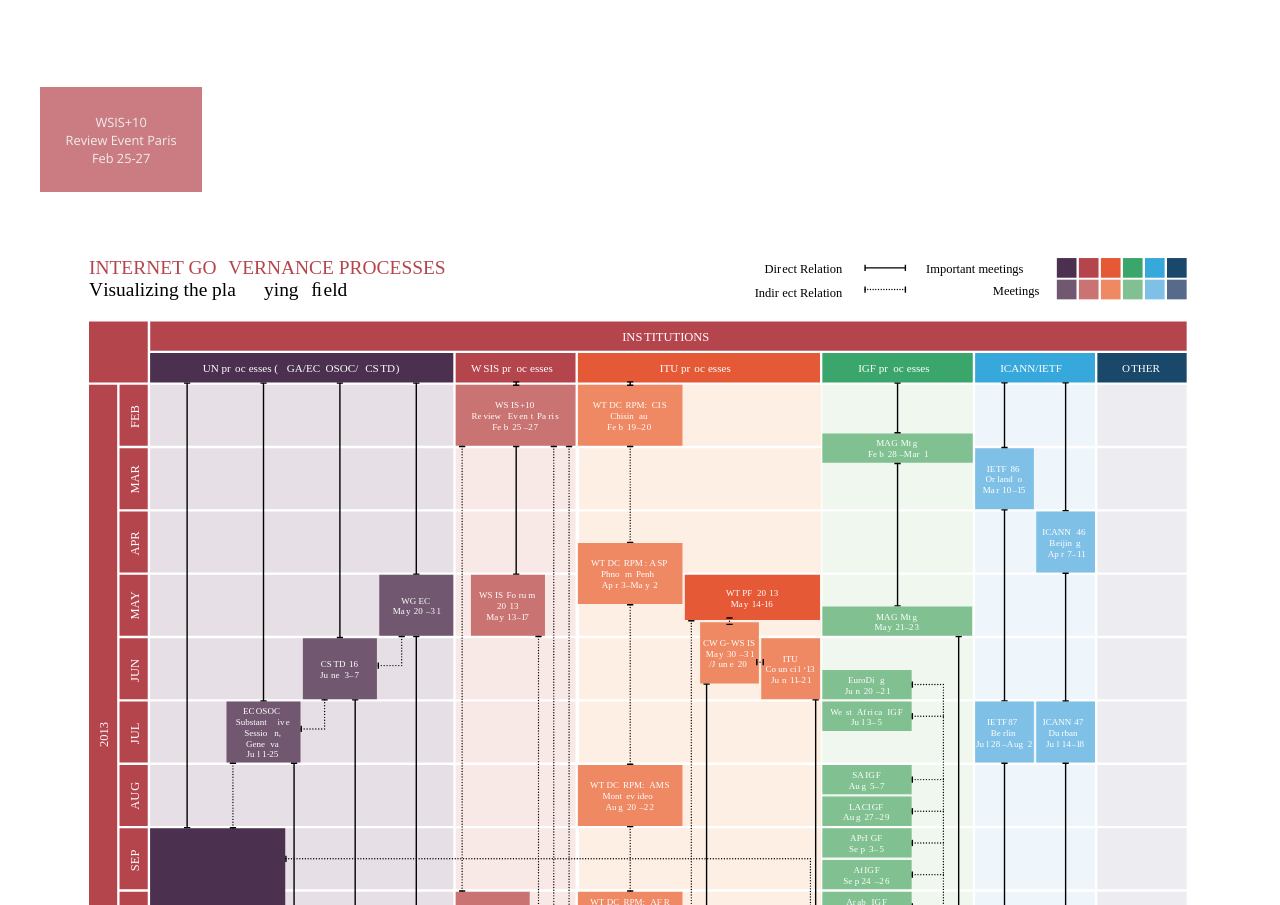
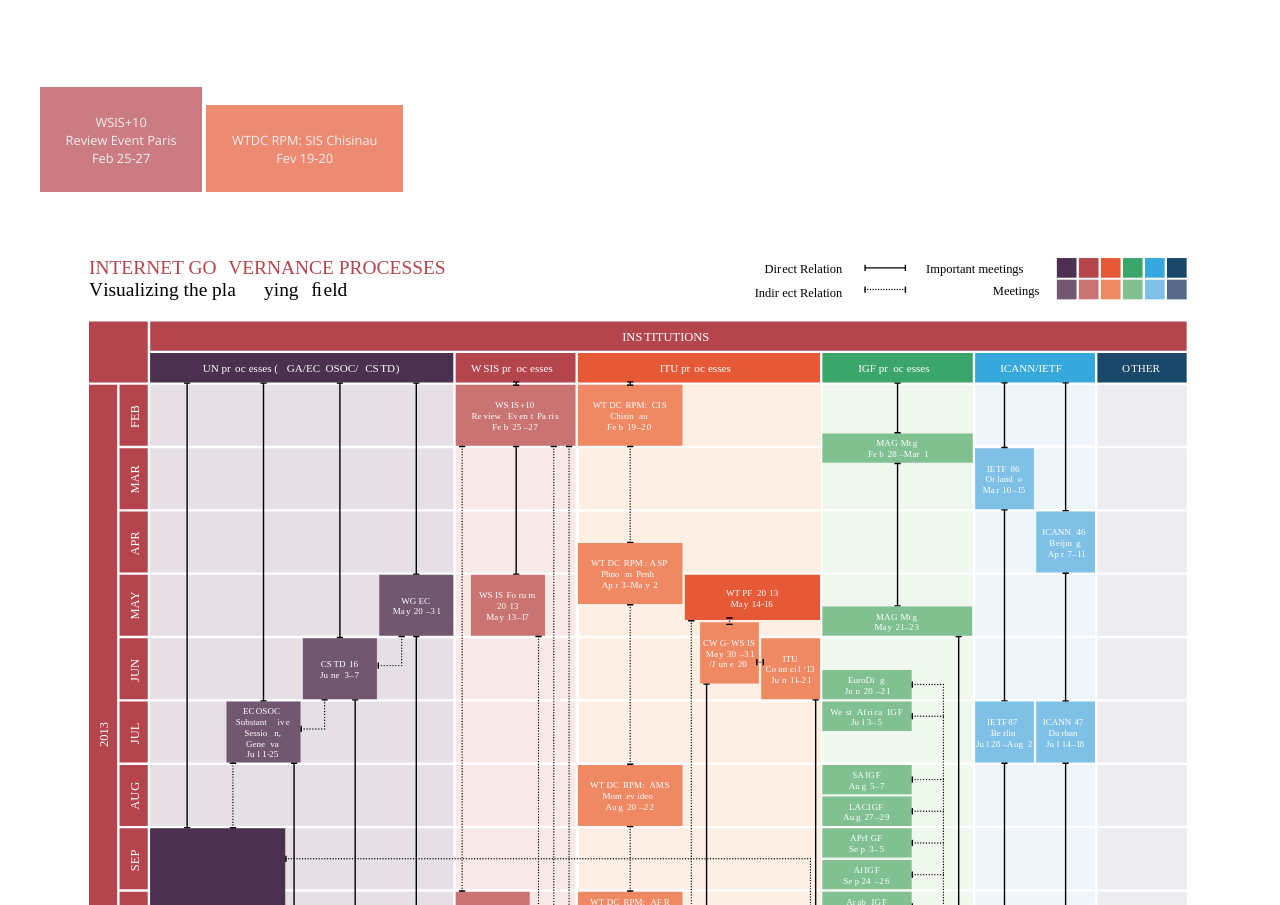
Before and after one commit to israelst/Internet-Governance-Timeline, a plain HTML site: page index.html in a window 1280 px wide. Shown: the part 3808-4713 px from the top of the page. Drawn offline with nearby package versions, Linux system fonts and the light colour scheme.

Commit message:
Add an ITU event

```diff
--- a/index.html
+++ b/index.html
@@ -56,6 +56,7 @@
         </ol>
         <ul class="events">
             <li class='wsis event'><div class='name'>WSIS+10</div>Review Event Paris<div class='date'>Feb 25-27</div></li>
+            <li class='itu event'><div class='name'>WTDC RPM: SIS Chisinau</div><div class='date'>Fev 19-20</div></li>
         </ul>
         <img src="static_version.svg" alt="" style="width: 90%; margin: 2% 5%;" />
     </div>
--- a/style.css
+++ b/style.css
@@ -133,3 +133,7 @@
 .event.wsis{
     background-color: rgba(181, 69, 77, .7);
 }
+
+.event.itu{
+    background-color: rgba(229, 89, 55, .7);
+}
```
